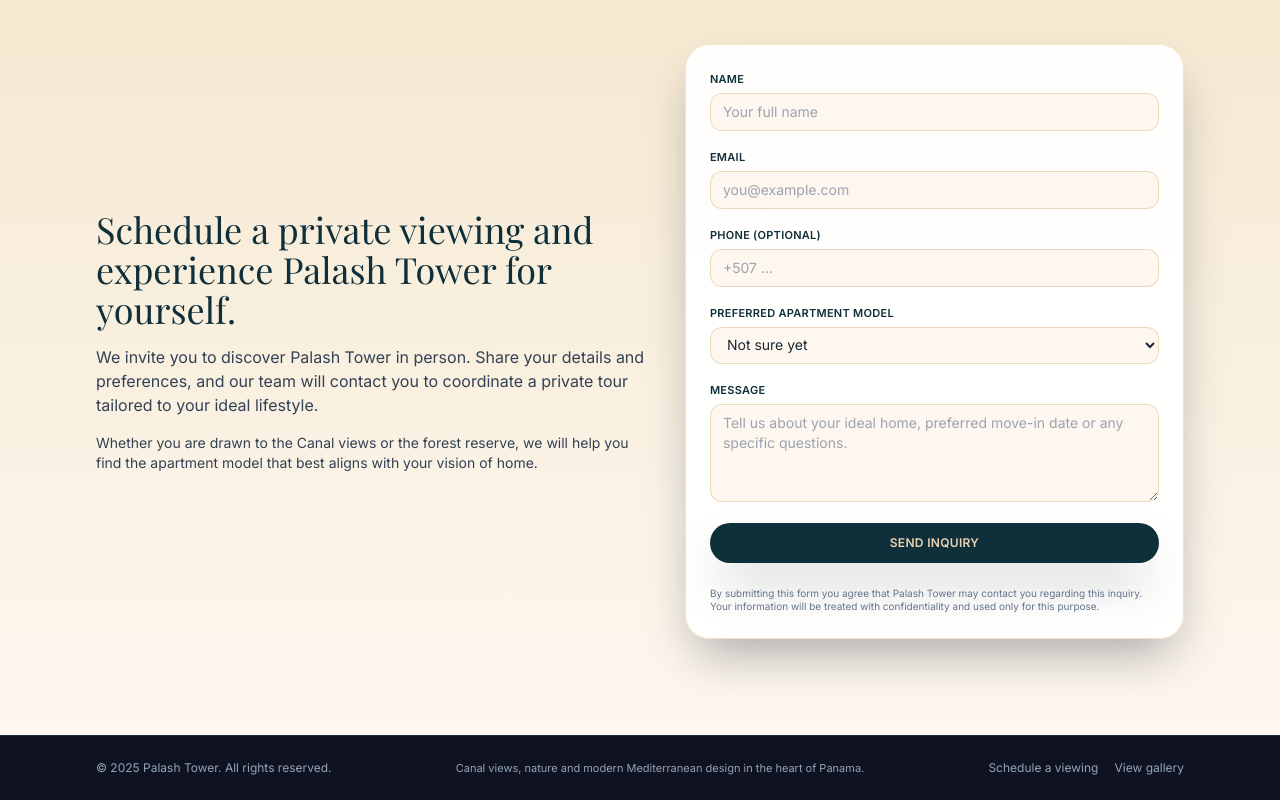
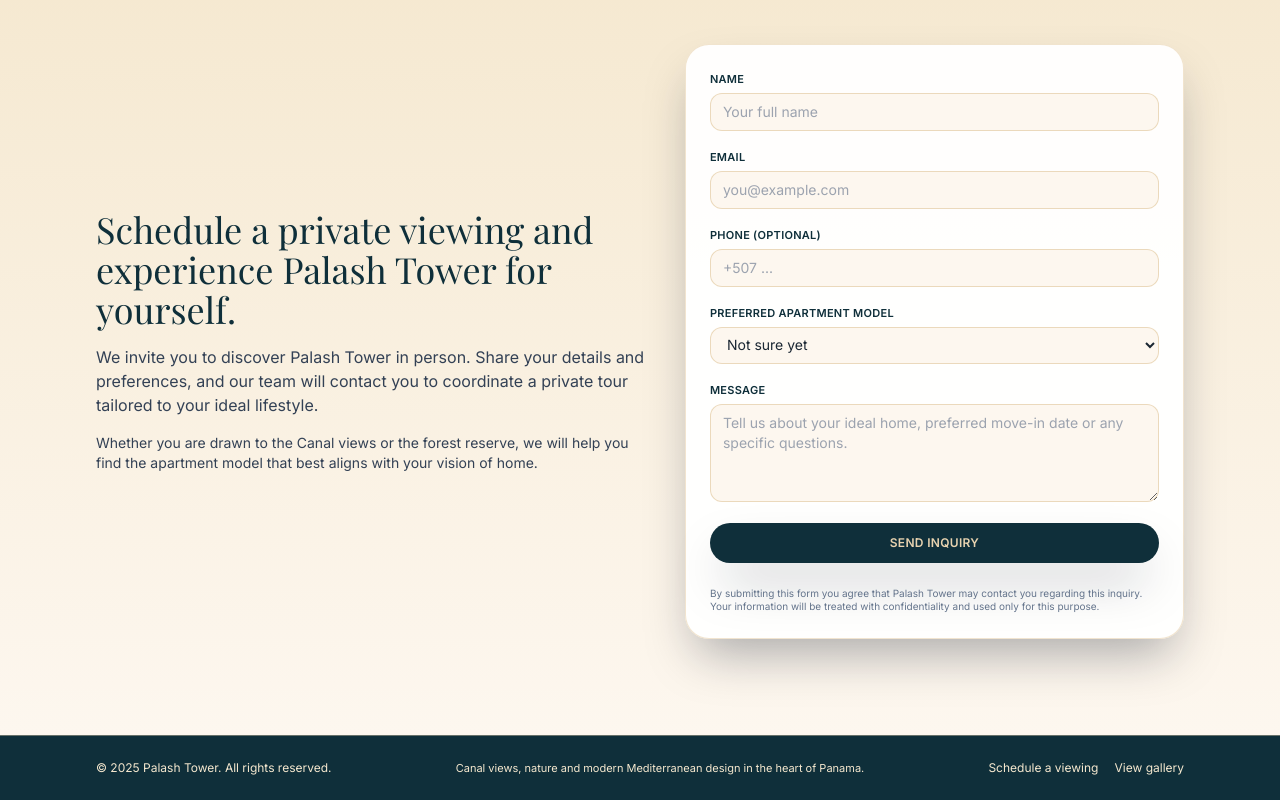
Before and after one commit to lulabtechnology/palash-tower-landing, a Next.js app: page / in a window 1280 px wide. Shown: the part 5027-5827 px from the top of the page. Built offline with nearby package versions, Linux system fonts and the light colour scheme; a web font is replaced by a local one.

Commit message:
Update Footer.tsx

```diff
--- a/components/Footer.tsx
+++ b/components/Footer.tsx
@@ -4,18 +4,24 @@
   const year = new Date().getFullYear();
 
   return (
-    <footer className="border-t border-slate-800 bg-slate-950/95">
-      <div className="container-max flex flex-col items-center justify-between gap-3 py-6 text-xs text-slate-400 sm:flex-row">
+    <footer className="border-t border-palash-sand/40 bg-palash-ocean text-palash-sandLight">
+      <div className="container-max flex flex-col items-center justify-between gap-3 py-6 text-xs sm:flex-row">
         <p>© {year} Palash Tower. All rights reserved.</p>
         <p className="text-[11px]">
           Canal views, nature and modern Mediterranean design in the heart of
           Panama.
         </p>
         <div className="flex items-center gap-4">
-          <Link href="#contact" className="hover:text-palash.sandLight">
+          <a
+            href="#contact"
+            className="hover:text-palash-sand transition"
+          >
             Schedule a viewing
-          </Link>
-          <Link href="/gallery" className="hover:text-palash.sandLight">
+          </a>
+          <Link
+            href="/gallery"
+            className="hover:text-palash-sand transition"
+          >
             View gallery
           </Link>
         </div>
```
